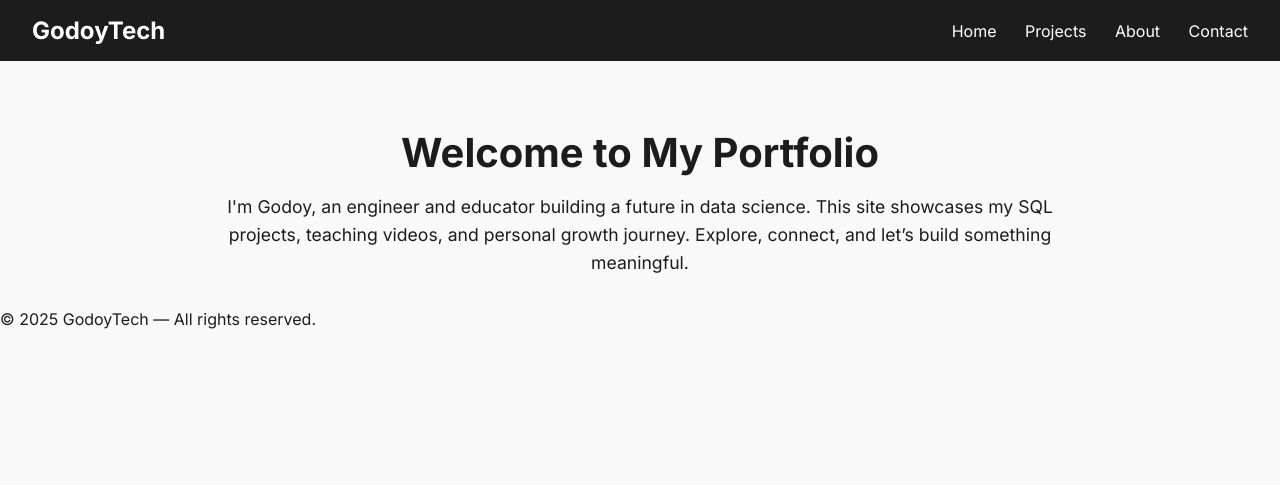
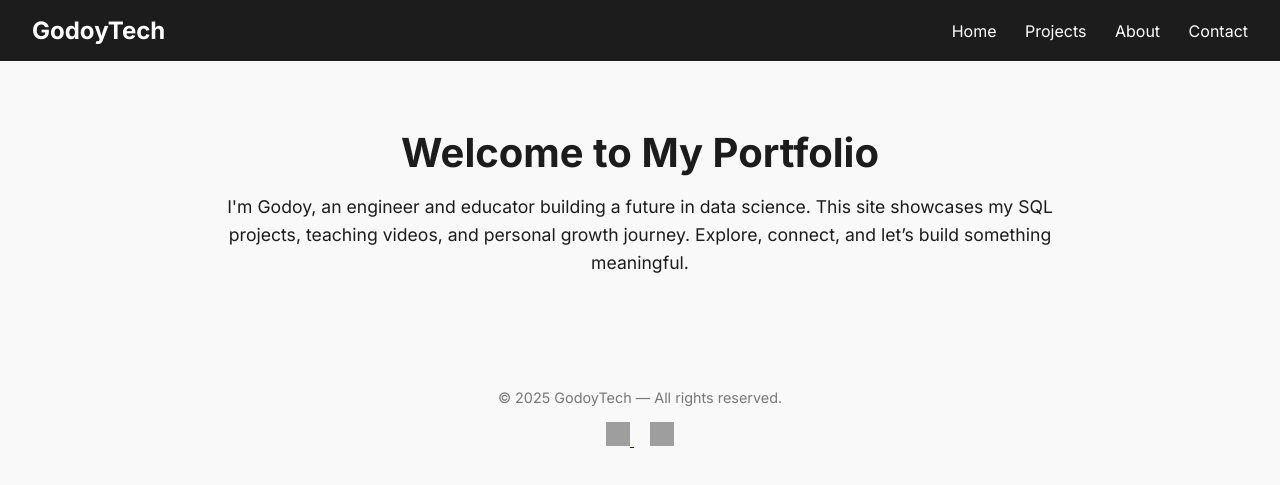
Before and after one commit to Arfenond/godotech, a plain HTML site: page index.html in a window 1280 px wide. Drawn offline with Linux system fonts and the light colour scheme; grey boxes are pictures that could not be loaded.

Commit message:
Update 4 for index.html
V4 with footer links for Socials

```diff
--- a/index.html
+++ b/index.html
@@ -64,18 +64,13 @@
       line-height: 1.6;
     }
 
-    <footer>
-  <p>&copy; 2025 GodoyTech — All rights reserved.</p>
-  <div style="margin-top: 1rem;">
-    <a href="https://github.com/your-username" target="_blank" style="margin-right: 1rem;">
-      <img src="https://cdn.jsdelivr.net/npm/simple-icons@v9/icons/github.svg" alt="GitHub" width="24" height="24" />
-    </a>
-    <a href="https://linkedin.com/in/your-profile" target="_blank">
-      <img src="https://cdn.jsdelivr.net/npm/simple-icons@v9/icons/linkedin.svg" alt="LinkedIn" width="24" height="24" />
-    </a>
-  </div>
-</footer>
-
+    footer {
+      margin-top: 3rem;
+      text-align: center;
+      padding: 2rem;
+      font-size: 0.9rem;
+      color: #777;
+    }
 
     @media (max-width: 600px) {
       nav a {
@@ -106,8 +101,16 @@
   </section>
 
   <footer>
-    &copy; 2025 GodoyTech — All rights reserved.
-  </footer>
+  <p>&copy; 2025 GodoyTech — All rights reserved.</p>
+  <div style="margin-top: 1rem;">
+    <a href="https://github.com/your-username" target="_blank" style="margin-right: 1rem;">
+      <img src="https://cdn.jsdelivr.net/npm/simple-icons@v9/icons/github.svg" alt="GitHub" width="24" height="24" />
+    </a>
+    <a href="https://linkedin.com/in/your-profile" target="_blank">
+      <img src="https://cdn.jsdelivr.net/npm/simple-icons@v9/icons/linkedin.svg" alt="LinkedIn" width="24" height="24" />
+    </a>
+  </div>
+</footer>
 
 </body>
 </html>
```
